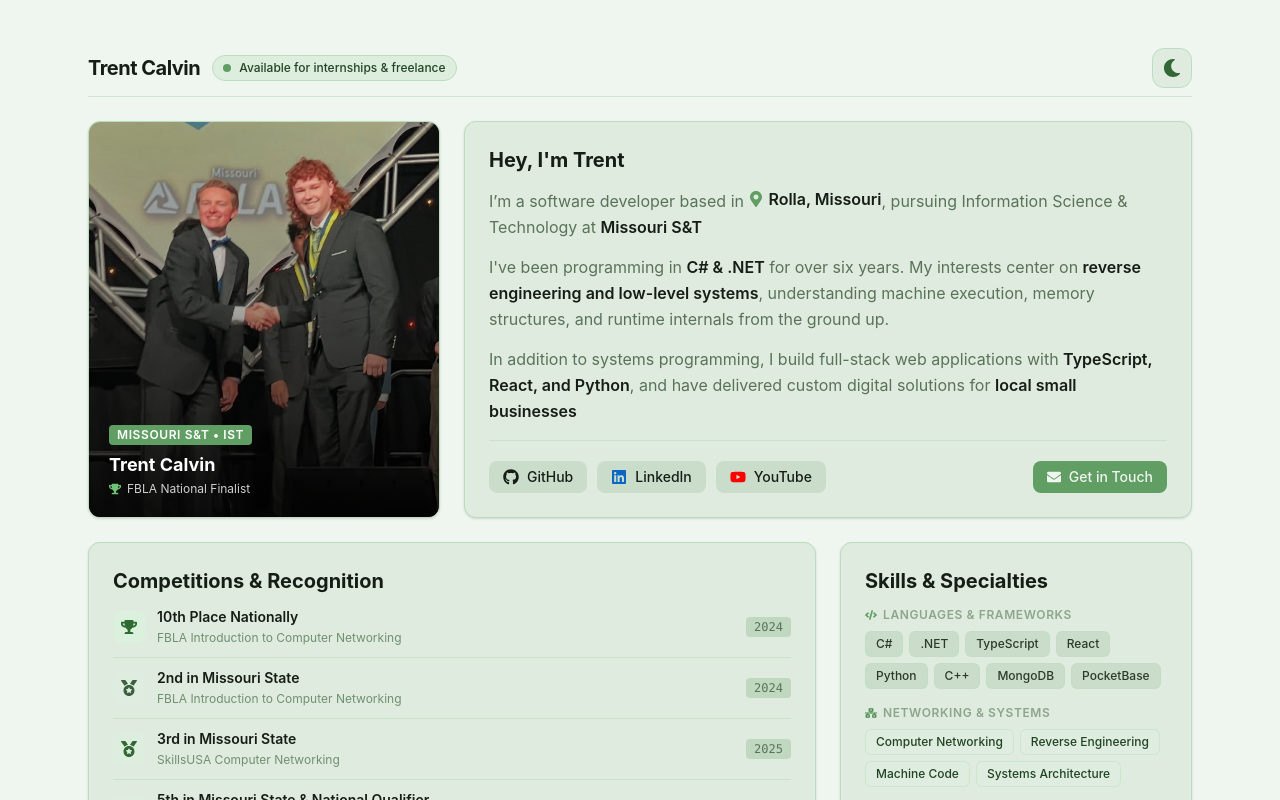
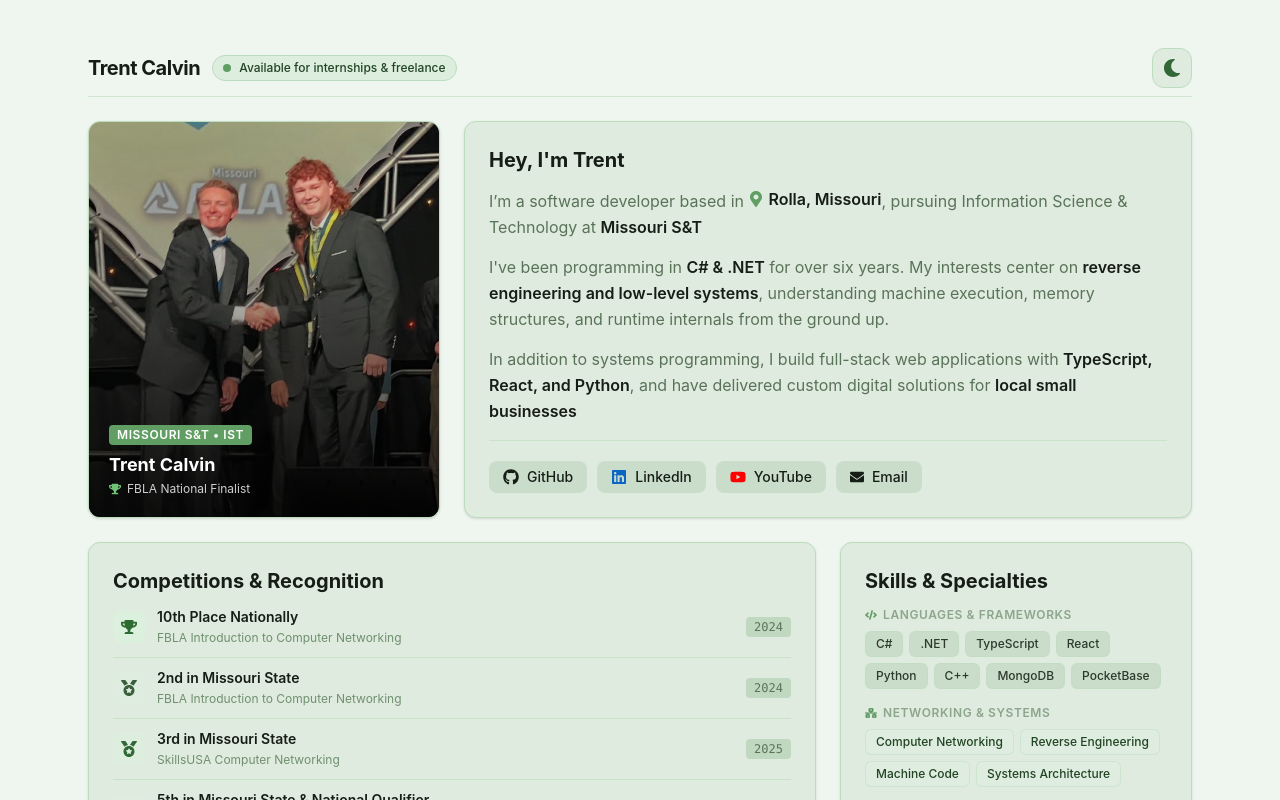
Before and after one commit to trentunderscore/trents-site, a React (Vite) app: page / in a window 1280 px wide. Shown: the top 800 px of the page. Built offline with nearby package versions, Linux system fonts and the light colour scheme; no server answers.

Commit message:
edit: change email icon to match others instead

```diff
--- a/src/App.tsx
+++ b/src/App.tsx
@@ -158,12 +158,11 @@ function App() {
                 <FaYoutube className="text-[#ff0000]" size={16} />
                 <span>YouTube</span>
               </a>
-              <a
-                href="mailto:me@trents.site"
-                className="inline-flex items-center gap-2 px-3.5 py-1.5 rounded-lg text-sm font-medium bg-primary-500 hover:bg-primary-600 text-primary-50 transition ml-auto"
+              <a href="mailto:me@trents.site"
+                className="inline-flex items-center gap-2 px-3.5 py-1.5 rounded-lg text-sm font-medium bg-background-200/70 hover:bg-background-300/80 text-text-900 transition"
               >
                 <FaEnvelope size={14} />
-                <span>Get in Touch</span>
+                <span>Email</span>
               </a>
             </div>
           </Card>
```
Lines whose indentation alone changed are shown as unchanged.
